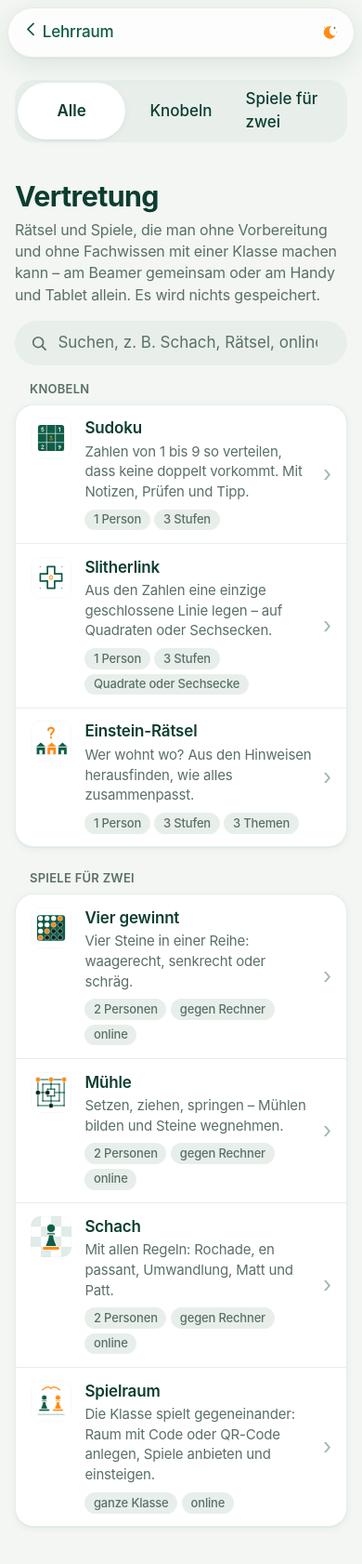
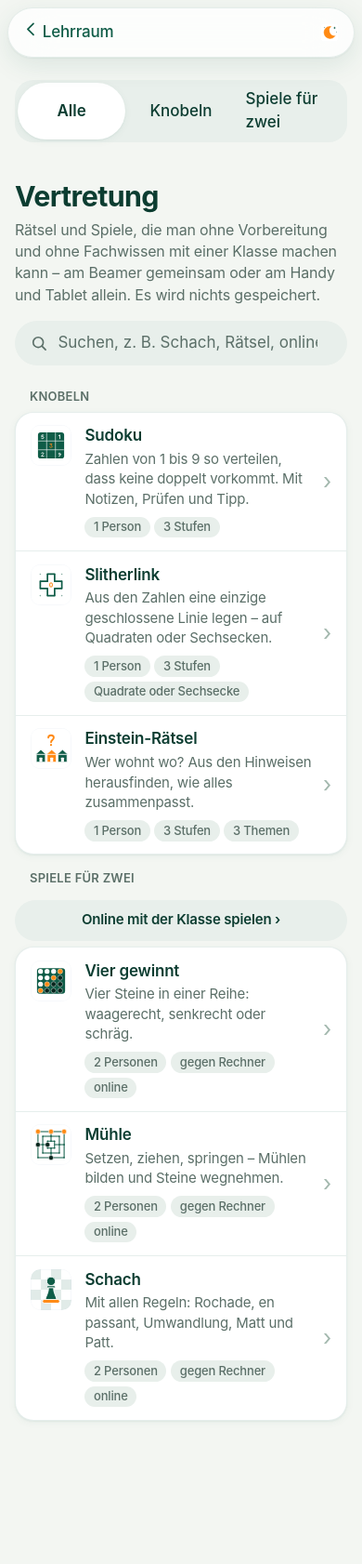
Before and after one commit to Kt-gymbruvi/Kt-gymbruvi.github.io, a plain HTML site: page vertretung/index.html in a window 390 px wide. Shown: the whole page at 93% size. After the commit the page ends 1624 px from the top, so only its background shows below. Drawn offline with Linux system fonts and the light colour scheme.

Commit message:
Spielraum als Spielart: Knopf an der Gruppe, Online in den Spielen, Vorwahl in der Lobby
Co-Authored-By: Claude Sonnet 5.5 <noreply@anthropic.com>

```diff
--- a/vertretung/angebote.js
+++ b/vertretung/angebote.js
@@ -6,10 +6,17 @@
  *   gruppe   'knobeln' | 'spiele'
  *   logo     Name aus gemeinsam/symbole.js (zeigt gemeinsam/<name>-logo.svg)
  *   marken   kleine Hinweise unter dem Titel
+ *   liste    false = nicht in der Liste der Seite, nur über die Suche der Startseite auffindbar
  */
 window.VERTRETUNG_GRUPPEN = [
   { id: 'knobeln', name: 'Knobeln', text: 'Rätsel zum Alleinlösen – jedes ist neu und genau eine Lösung.' },
-  { id: 'spiele', name: 'Spiele für zwei', text: 'Zu zweit am Gerät, gegen den Rechner oder online in der Klasse.' },
+  {
+    id: 'spiele',
+    name: 'Spiele für zwei',
+    text: 'Zu zweit am Gerät, gegen den Rechner oder online in der Klasse.',
+    // Knopf an der Gruppe: Online ist eine Art zu spielen, kein eigenes Spiel
+    aktion: { text: 'Online mit der Klasse spielen', adresse: 'spielen/lobby/' },
+  },
 ]
 
 window.VERTRETUNG = [
@@ -62,11 +69,12 @@ window.VERTRETUNG = [
     marken: ['2 Personen', 'gegen Rechner', 'online'],
   },
   {
-    titel: 'Spielraum',
+    titel: 'Spielraum (online spielen)',
     text: 'Die Klasse spielt gegeneinander: Raum mit Code oder QR-Code anlegen, Spiele anbieten und einsteigen.',
     adresse: 'spielen/lobby/',
     gruppe: 'spiele',
     logo: 'spielraum',
     marken: ['ganze Klasse', 'online'],
+    liste: false,
   },
 ]
--- a/vertretung/vertretung.css
+++ b/vertretung/vertretung.css
@@ -29,3 +29,34 @@
     height: 2.75rem;
   }
 }
+
+/* Kopf einer Gruppe in der Liste: Titel links, Knopf der Gruppe rechts */
+.gruppenkopf {
+  display: flex;
+  flex-wrap: wrap;
+  align-items: flex-end;
+  justify-content: space-between;
+  gap: 0.4rem 1rem;
+}
+.gruppenkopf .liste-titel {
+  margin-bottom: 0.4rem;
+}
+.gruppenkopf.nur-knopf {
+  justify-content: flex-end;
+  margin-bottom: 0.5rem;
+}
+.gruppenkopf .gruppen-aktion {
+  margin: 0 0 0.4rem;
+  text-decoration: none;
+}
+.gruppenkopf.nur-knopf .gruppen-aktion {
+  margin-bottom: 0;
+}
+@media (max-width: 52rem) {
+  /* Am Handy ohne QR-Knopf, dafür der Knopf der Gruppe in voller Breite */
+  .gruppenkopf .gruppen-aktion {
+    flex: 1 1 100%;
+    justify-content: center;
+    min-height: 2.75rem;
+  }
+}
--- a/vertretung/vertretung.js
+++ b/vertretung/vertretung.js
@@ -5,7 +5,8 @@
   'use strict'
 
   const GRUPPEN = window.VERTRETUNG_GRUPPEN || []
-  const ANGEBOTE = window.VERTRETUNG || []
+  // In der Liste stehen nur Angebote ohne „liste: false“ (der Spielraum ist eine Spielart und steht als Knopf an der Gruppe)
+  const ANGEBOTE = (window.VERTRETUNG || []).filter((a) => a.liste !== false)
   const $ = (id) => document.getElementById(id)
   const sym = (n) => window.LehrraumSymbol && window.LehrraumSymbol(n)
 
@@ -98,7 +99,17 @@
     GRUPPEN.forEach((g) => {
       const imG = liste.filter((a) => a.gruppe === g.id)
       if (!imG.length) return
-      if (!art) box.append(el('h3', 'liste-titel', g.name))
+      // Kopf der Gruppe: Titel (bei „Alle“) und – falls vorhanden – der Knopf der Gruppe
+      if (!art || g.aktion) {
+        const kopf = el('div', 'gruppenkopf' + (art ? ' nur-knopf' : ''))
+        if (!art) kopf.append(el('h3', 'liste-titel', g.name))
+        if (g.aktion) {
+          const a = el('a', 'knopf zweit klein gruppen-aktion', g.aktion.text + ' ›')
+          a.href = '../' + g.aktion.adresse
+          kopf.append(a)
+        }
+        box.append(kopf)
+      }
       const ul = el('ul', 'liste-gruppe')
       imG.forEach((a) => ul.append(zeile(a)))
       box.append(ul)
```
Also changed, not shown: spielen/lobby/index.html (+29 -4 lines), spielen/muehle/index.html (+1 -0 lines), spielen/schach/index.html (+1 -0 lines), spielen/steuerung.js (+7 -1 lines), spielen/vier-gewinnt/index.html (+1 -0 lines), 1 other file.
